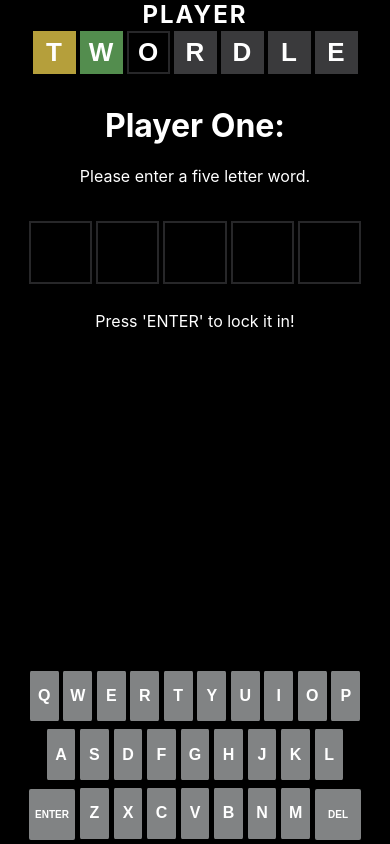
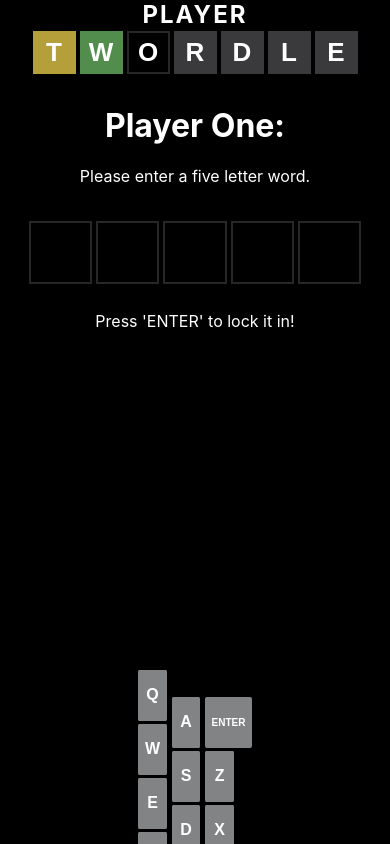
Before and after one commit to zychjoe/two-rdle-players, a React (Create React App) app: page / in a window 390 px wide. Built offline with nearby package versions, Linux system fonts and the light colour scheme.

Commit message:
fixing ios oskb display some more

```diff
--- a/src/OSKey.css
+++ b/src/OSKey.css
@@ -39,6 +39,8 @@
         height: 6vh;
         font-size: medium;
         border-radius: 4%;
+        display: flex;
+        display: -webkit-flex;
         justify-content: center;
         -webkit-justify-content: center;
         align-items: center;
--- a/src/OSKeyBoard.css
+++ b/src/OSKeyBoard.css
@@ -16,6 +16,8 @@
 
 @media only screen and (max-width: 430px) {
     .oskb{
+        display: flex;
+        display: -webkit-flex;
         height: 21vh;
         width: 90vw;
         left: calc(5vw);
```
